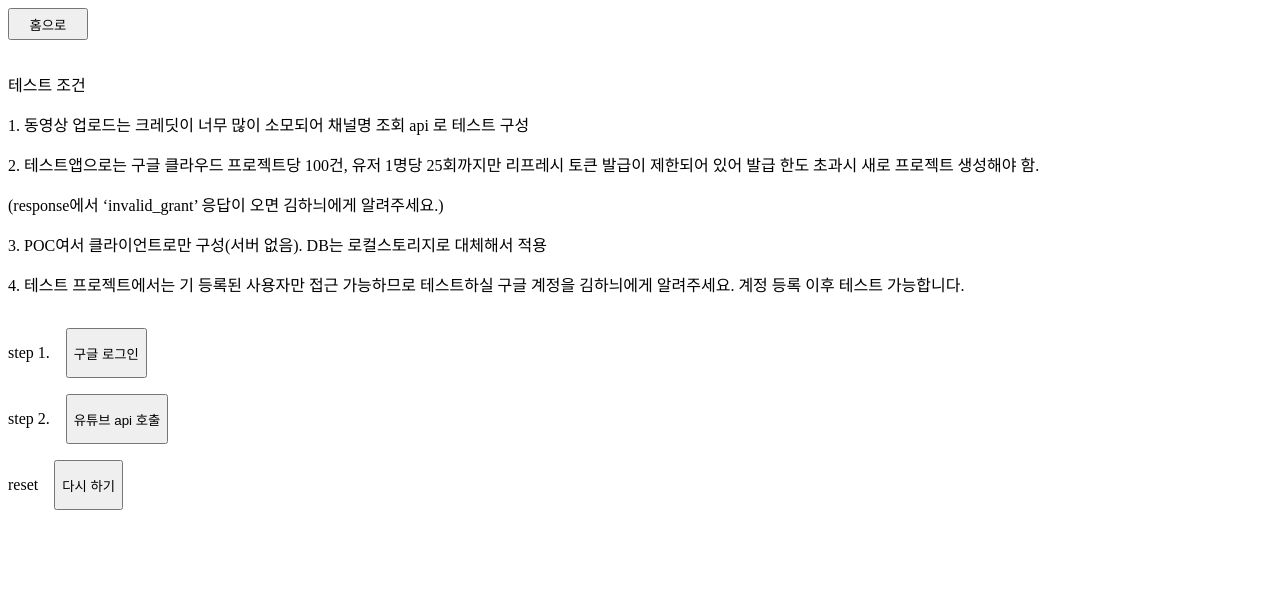
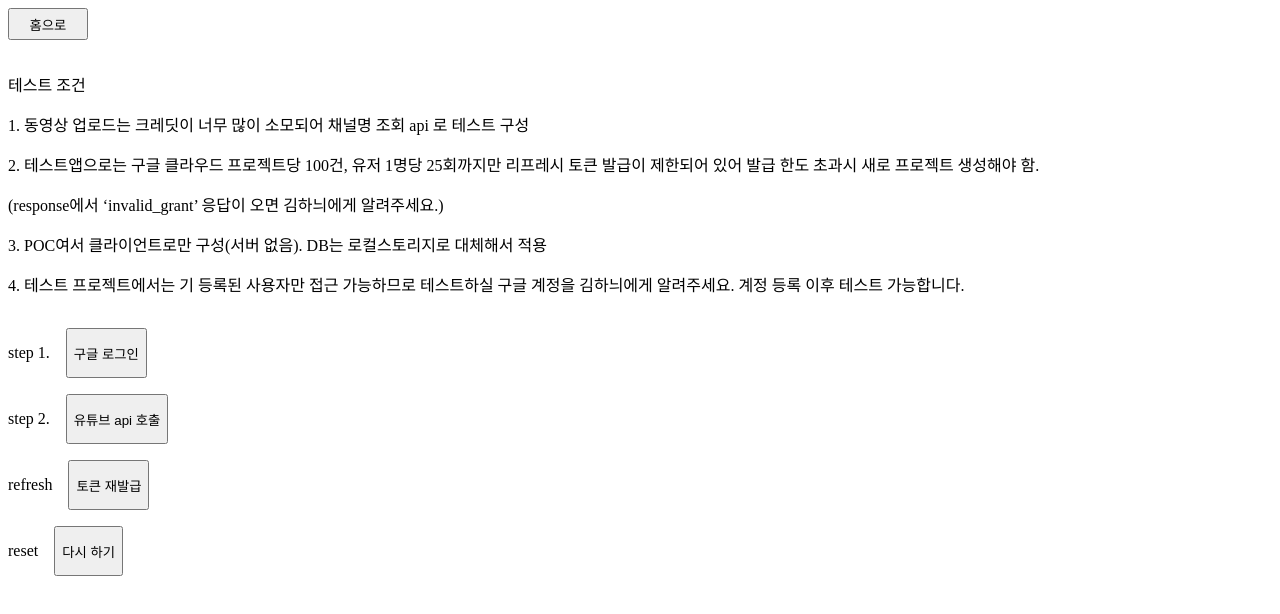
Before and after one commit to hani2057/oath-test, a React (Vite) app: page /youtube in a window 1280 px wide. Shown: the top 614 px of the page. Built offline with nearby package versions, Linux system fonts and the light colour scheme; no server answers.

Commit message:
[feat] 토큰 재발급 기능 추가

```diff
--- a/src/pages/youtube/youtube.tsx
+++ b/src/pages/youtube/youtube.tsx
@@ -1,6 +1,7 @@
 import axios from "axios";
 import { useState } from "react";
 import { Link } from "react-router";
+import qs from "qs";
 
 type TYouTubeChannel = {
   id: string;
@@ -10,17 +11,19 @@ type TYouTubeChannel = {
   };
 };
 
-export function Youtube() {
 const OAUTH2_LOGIN_END_POINT = "https://accounts.google.com/o/oauth2/v2/auth";
 const CLIENT_ID = import.meta.env.VITE_YOUTUBE_CLIENT_ID;
+const CLIENT_SECRET = import.meta.env.VITE_YOUTUBE_CLIENT_SECRET;
 const REDIRECT_BASE_URL = import.meta.env.VITE_APP_BASE_URL;
 const SCOPE = [
   "https://www.googleapis.com/auth/youtube.force-ssl",
   "https://www.googleapis.com/auth/youtube.upload",
-  ].join(",");
+].join(" ");
 const STATE = import.meta.env.VITE_STATE;
 const YOUTUBE_API_BASE_URL = "https://www.googleapis.com/youtube/v3";
+const OAUTH2_REFRESH_END_POINT = "https://oauth2.googleapis.com/token";
 
+export function Youtube() {
   const [data, setData] = useState<{ items: TYouTubeChannel[] } | null>(null);
   const [accessToken, setAccessToken] = useState(
     localStorage.getItem("youtube_access_token")
@@ -59,6 +62,28 @@ export function Youtube() {
     });
     console.log("res", res);
     setData(res.data);
+  };
+
+  const handleClickRefreshToken = async () => {
+    try {
+      const res = await axios({
+        method: "post",
+        url: OAUTH2_REFRESH_END_POINT,
+        headers: {
+          "Content-Type": "application/x-www-form-urlencoded",
+        },
+        data: qs.stringify({
+          client_id: CLIENT_ID,
+          client_secret: CLIENT_SECRET,
+          refresh_token: localStorage.getItem("youtube_refresh_token"),
+          grant_type: "refresh_token",
+        }),
+      });
+      if (res.data.access_token) console.log("유튜브 access token 요청 성공");
+      localStorage.setItem("youtube_access_token", res.data.access_token);
+    } catch (err) {
+      console.error(err);
+    }
   };
 
   const handleClickReset = () => {
@@ -104,6 +129,10 @@ export function Youtube() {
         {data && <p>유튜브 채널 정보(채널명): {data.items[0].snippet.title}</p>}
       </div>
       <div style={{ display: "flex", gap: "1rem" }}>
+        <p>refresh</p>
+        <button onClick={handleClickRefreshToken}>토큰 재발급</button>
+      </div>
+      <div style={{ display: "flex", gap: "1rem" }}>
         <p>reset</p>
         <button onClick={handleClickReset}>다시 하기</button>
       </div>
```
Lines whose indentation alone changed are shown as unchanged.
